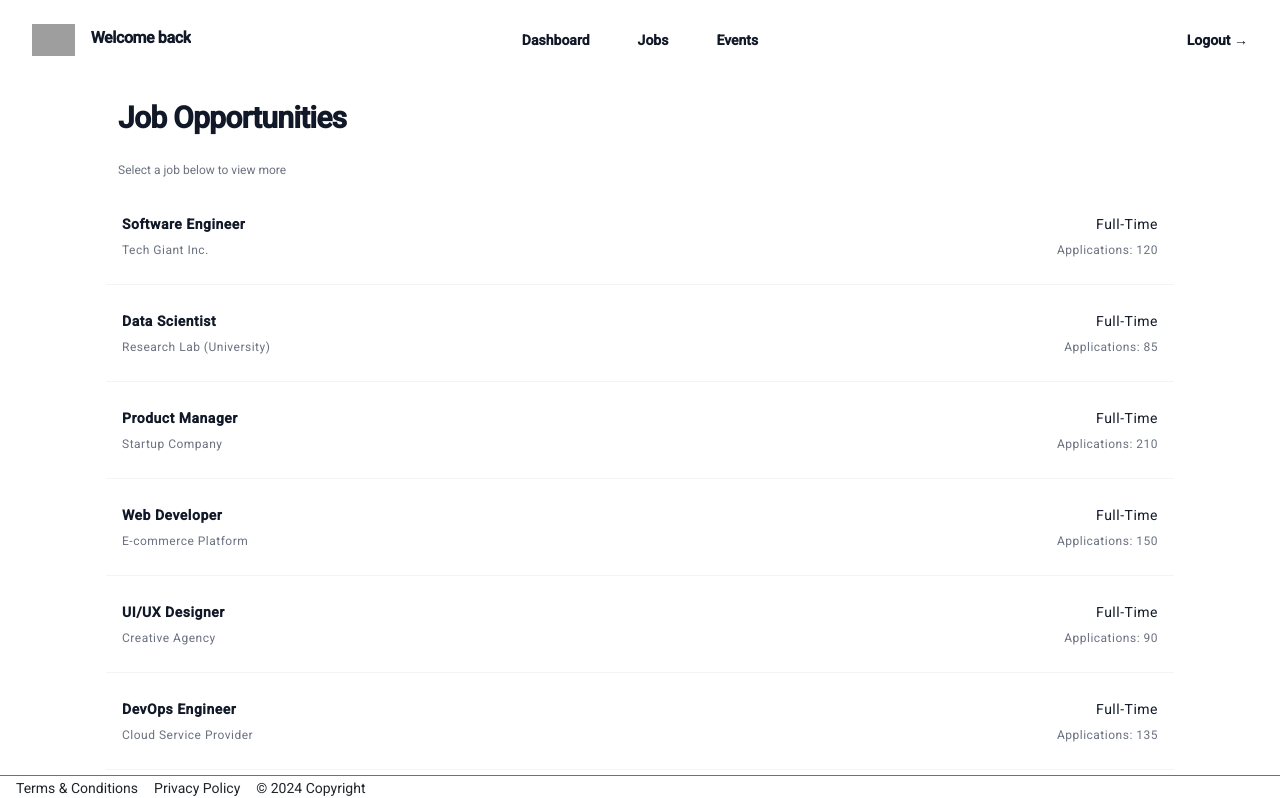
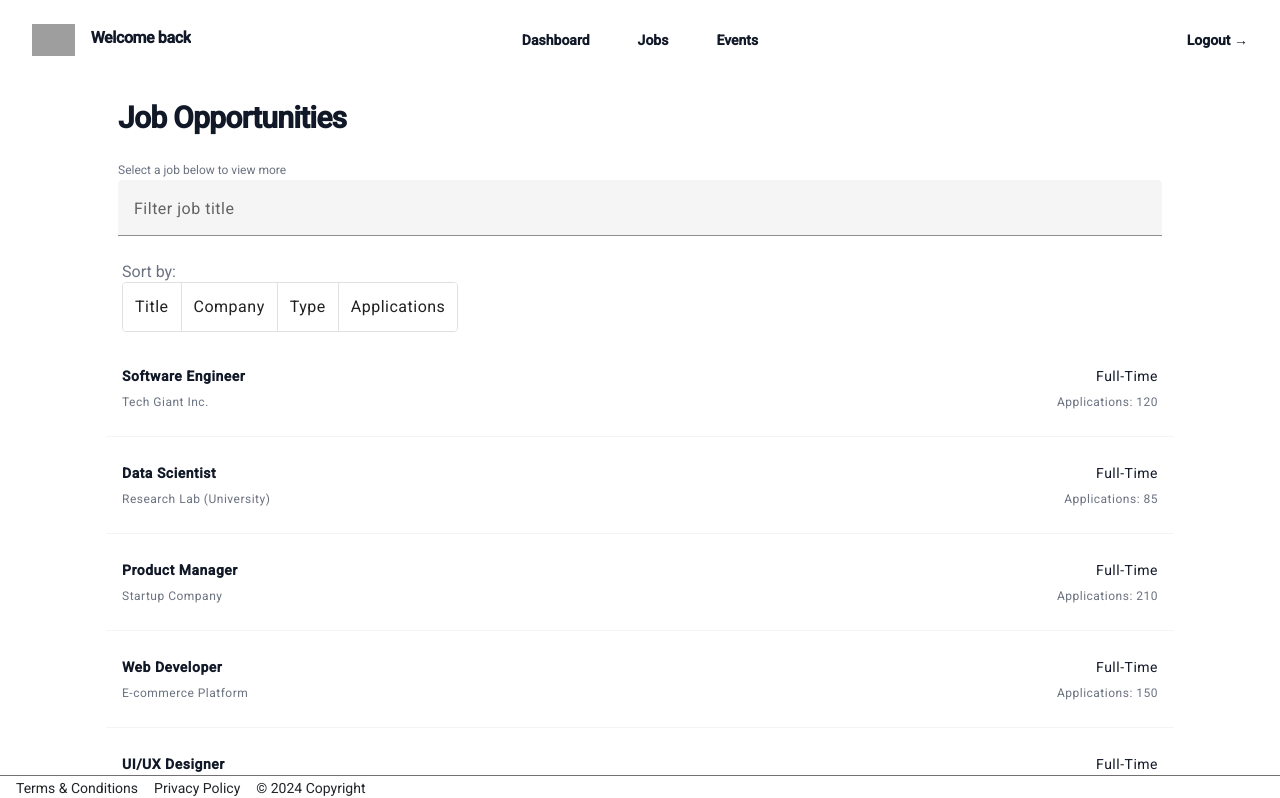
Before and after one commit to liquidrain-zip/integrated-organization-portal, an Angular app: page /jobs in a window 1280 px wide. Shown: the top 798 px of the page. Built offline with nearby package versions, Linux system fonts and the light colour scheme; no server answers; sample sign-in values are in the browser's storage; grey boxes are pictures that could not be loaded.

Commit message:
add job filter

```diff
--- a/src/app/app.module.ts
+++ b/src/app/app.module.ts
@@ -19,6 +19,9 @@ import { InputFieldNameComponent } from './components/input-field-name/input-fie
 import { InputFieldPasswordComponent } from './components/input-field-password/input-field-password.component';
 import { JobsComponent } from './pages/jobs/jobs.component';
 import { EventsComponent } from './pages/events/events.component';
+import { MatFormFieldModule } from '@angular/material/form-field';
+import { MatInputModule } from '@angular/material/input';
+import { MatButtonToggleModule } from '@angular/material/button-toggle';
 
 @NgModule({
   declarations: [
@@ -43,6 +46,9 @@ import { EventsComponent } from './pages/events/events.component';
     MatListModule,
     MatButtonModule,
     MatIconModule,
+    MatFormFieldModule,
+    MatInputModule,
+    MatButtonToggleModule,
   ],
   providers: [],
   bootstrap: [AppComponent],
--- a/src/app/pages/jobs/jobs.component.html
+++ b/src/app/pages/jobs/jobs.component.html
@@ -10,6 +10,21 @@
     Select a job below to view more
   </p>
   <div class="flex row tw-px-6">
+    <mat-form-field>
+      <mat-label>Filter job title</mat-label>
+      <input matInput (change)="filterJobs($event)" />
+    </mat-form-field>
+    <mat-label class="px-3 tw-mt-1 tw-truncate tw-leading-5 tw-text-gray-500"
+      >Sort by:</mat-label
+    >
+    <div class="px-3">
+      <mat-button-toggle-group name="sortJobs">
+        <mat-button-toggle value="title">Title</mat-button-toggle>
+        <mat-button-toggle value="company">Company</mat-button-toggle>
+        <mat-button-toggle value="type">Type</mat-button-toggle>
+        <mat-button-toggle value="applications">Applications</mat-button-toggle>
+      </mat-button-toggle-group>
+    </div>
     <mat-list class="col">
       <div class="tw-divide-y tw-divide-gray-100">
         @for (job of jobOpportunities$ | async; track job) {
--- a/src/app/pages/jobs/jobs.component.ts
+++ b/src/app/pages/jobs/jobs.component.ts
@@ -1,5 +1,5 @@
 import { Component, OnInit } from '@angular/core';
-import { Observable, catchError, of } from 'rxjs';
+import { Observable, catchError, filter, map, of } from 'rxjs';
 import { JobsService } from '../../service/jobs.service';
 
 interface JobOpportunity {
@@ -23,6 +23,10 @@ export class JobsComponent implements OnInit {
   constructor(private jobsService: JobsService) {}
 
   ngOnInit() {
+    this.loadJobOpportunities();
+  }
+
+  loadJobOpportunities() {
     this.jobOpportunities$ = this.jobsService
       .getAvailableJobs()
       .pipe(catchError((error) => of([])));
@@ -31,4 +35,20 @@ export class JobsComponent implements OnInit {
   selectJob(job: JobOpportunity) {
     this.selectedJob = job;
   }
+
+  filterJobs(event: any) {
+    const value = event.target.value;
+    if (value) {
+      this.jobOpportunities$ = this.jobsService.getAvailableJobs().pipe(
+        catchError((error) => of([])),
+        map((jobs: JobOpportunity[]) =>
+          jobs.filter((job: JobOpportunity) =>
+            job.title.toLowerCase().includes(value.toLowerCase())
+          )
+        )
+      );
+    } else {
+      this.loadJobOpportunities();
+    }
+  }
 }
```
